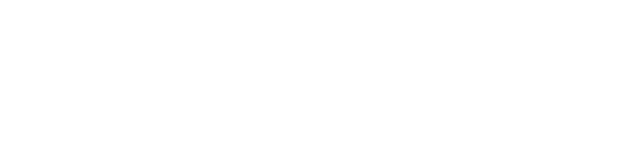
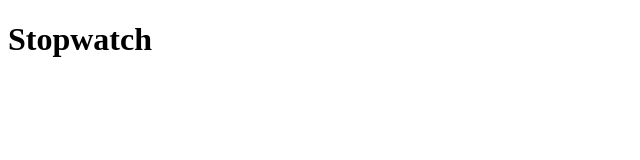
Before and after one commit to itzfahadoooo/SCT_WD_2, a plain HTML site: page index.html in a window 1280 px wide. Shown: the whole page, without its empty margins (0-640 px from the left). Drawn offline with Linux system fonts and the light colour scheme.

Commit message:
Initial commit

```diff
--- a/index.html
+++ b/index.html
@@ -6,6 +6,6 @@
     <title>Document</title>
 </head>
 <body>
-
+    <h1 id="myH1">Stopwatch</h1>
 </body>
 </html>
```
